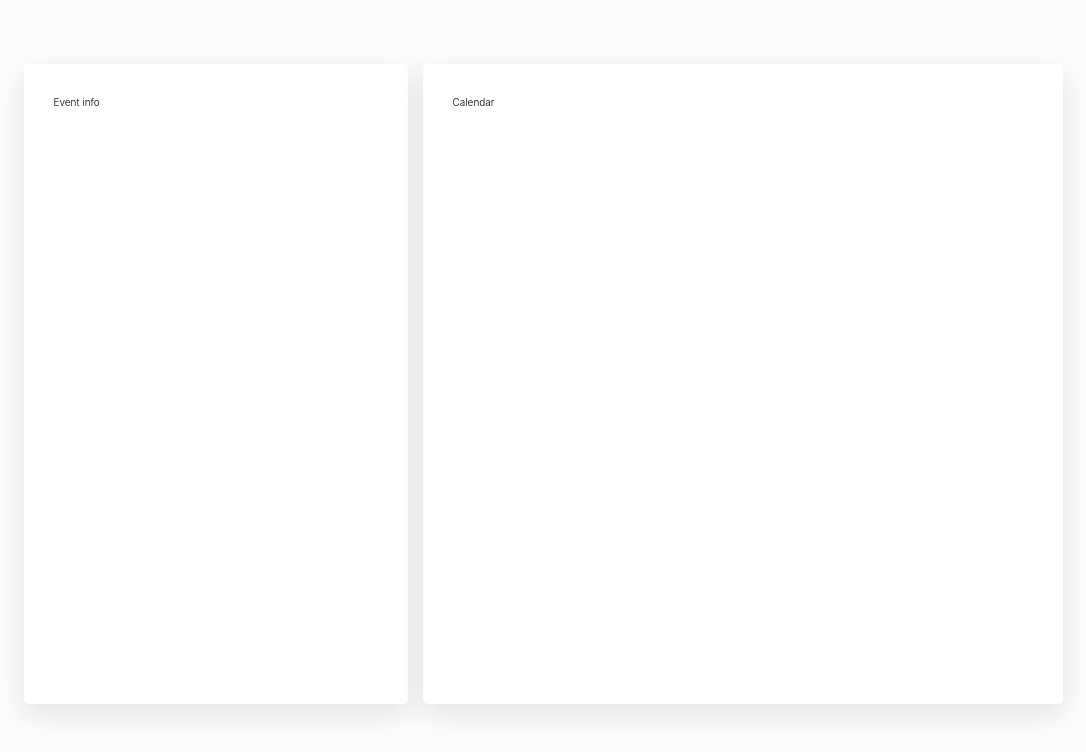
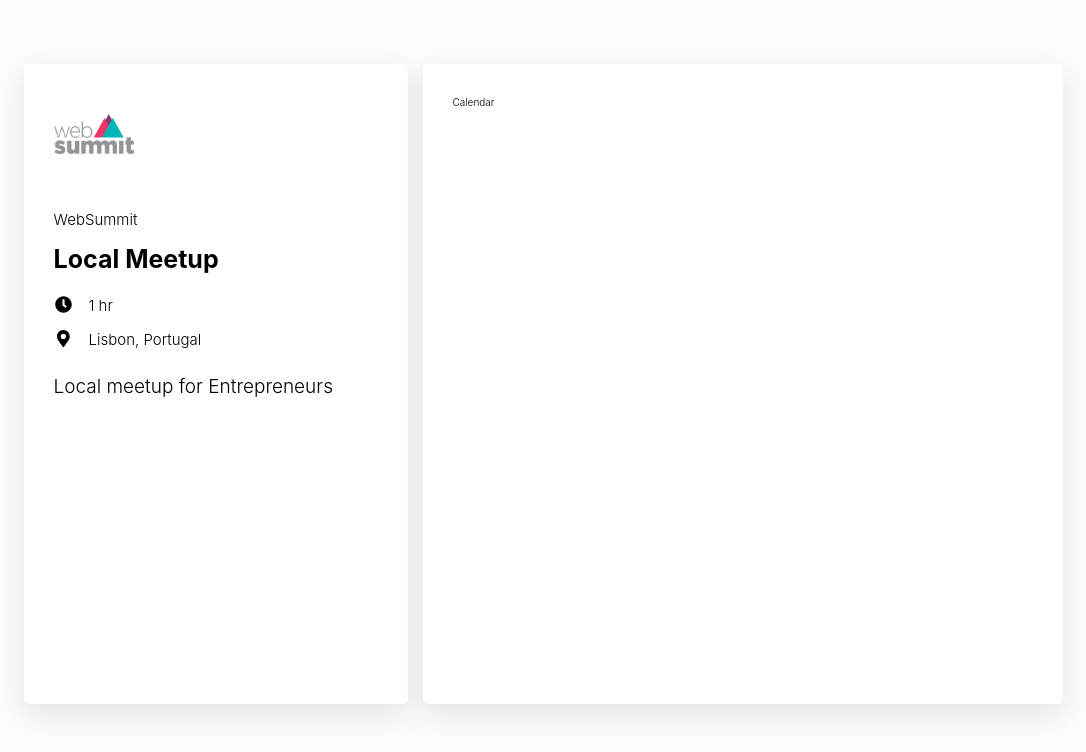
Before and after one commit to oskargaw/calendar, a React (Create React App) app: page / in a window 1280 px wide. Shown: the top 752 px of the page, without its empty margins (97-1183 px from the left). Built offline with nearby package versions, Linux system fonts and the light colour scheme.

Commit message:
Changed the card with event info to be similar to the one in mocks

```diff
--- a/package.json
+++ b/package.json
@@ -3,6 +3,9 @@
   "version": "0.1.0",
   "private": true,
   "dependencies": {
+    "@fortawesome/fontawesome-svg-core": "^1.2.25",
+    "@fortawesome/free-solid-svg-icons": "^5.11.2",
+    "@fortawesome/react-fontawesome": "^0.1.7",
     "node-sass": "^4.13.0",
     "react": "^16.11.0",
     "react-dom": "^16.11.0",
--- a/src/pages/Homepage.js
+++ b/src/pages/Homepage.js
@@ -1,12 +1,44 @@
 import React from "react";
+import { FontAwesomeIcon } from "@fortawesome/react-fontawesome";
+import { faClock } from "@fortawesome/free-solid-svg-icons";
+import { faMapMarkerAlt } from "@fortawesome/free-solid-svg-icons";
 
 import Card from "../components/Card/Card";
+
+import webSummitLogo from "../img/web-summit-logo.png";
 
 import "./Homepage.scss";
 
 const Homepage = () => (
   <div className="homepage">
-    <Card section="event-info">Event info</Card>
+    <Card section="event-info">
+      <img src={webSummitLogo} alt="Web Summit Logo" className="card__logo" />
+      <div className="card__company-name">WebSummit</div>
+      <h1 className="card__event-name">Local Meetup</h1>
+      <div className="card__event-details">
+        <div className="card__event-details-row">
+          <div className="card__event-details-icon-container">
+            <FontAwesomeIcon
+              icon={faClock}
+              className="card__event-details-icon"
+            />
+          </div>
+          <span>1 hr</span>
+        </div>
+        <div className="card__event-details-row">
+          <div className="card__event-details-icon-container">
+            <FontAwesomeIcon
+              icon={faMapMarkerAlt}
+              className="card__event-details-icon"
+            />
+          </div>
+          <span>Lisbon, Portugal</span>
+        </div>
+      </div>
+      <div className="card__event-description">
+        Local meetup for Entrepreneurs
+      </div>
+    </Card>
     <Card section="calendar">Calendar</Card>
   </div>
 );
--- a/src/pages/Homepage.scss
+++ b/src/pages/Homepage.scss
@@ -5,3 +5,53 @@
   display: flex;
   justify-content: center;
 }
+
+.card {
+  &__logo {
+    width: 8rem;
+    height: 4rem;
+    margin-top: 2rem;
+  }
+
+  &__company-name {
+    margin-top: 5rem;
+    font-size: 1.5rem;
+  }
+
+  &__event-name {
+    margin-top: 0.7rem;
+    font-size: 2.5rem;
+  }
+
+  &__event-details {
+    margin-top: 1.5rem;
+    margin-bottom: 2rem;
+    font-size: 1.5rem;
+
+    &-row {
+      display: flex;
+
+      &:not(:last-child) {
+        margin-bottom: 1rem;
+      }
+    }
+
+    &-icon-container {
+      width: 2rem;
+      height: 2rem;
+      margin-right: 1.5rem;
+
+      display: flex;
+      justify-content: center;
+      align-items: center;
+    }
+
+    &-icon {
+      font-size: 1.7rem;
+    }
+  }
+
+  &__event-description {
+    font-size: 1.9rem;
+  }
+}
```
Also changed, not shown: src/img/web-summit-logo.png (added), 1 other file (tests, documents, lock files or other folders).
